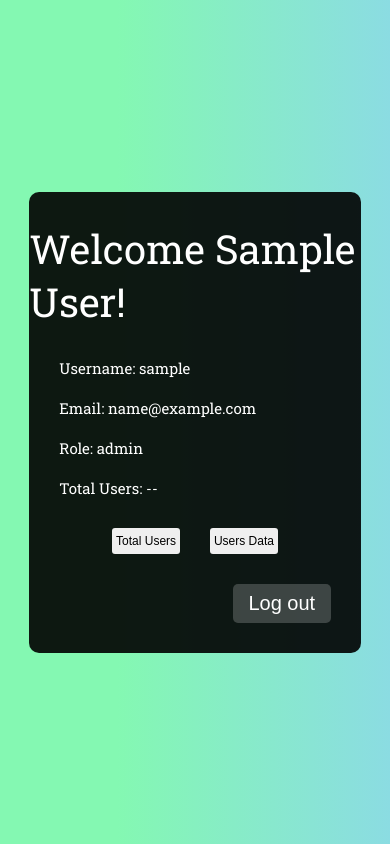
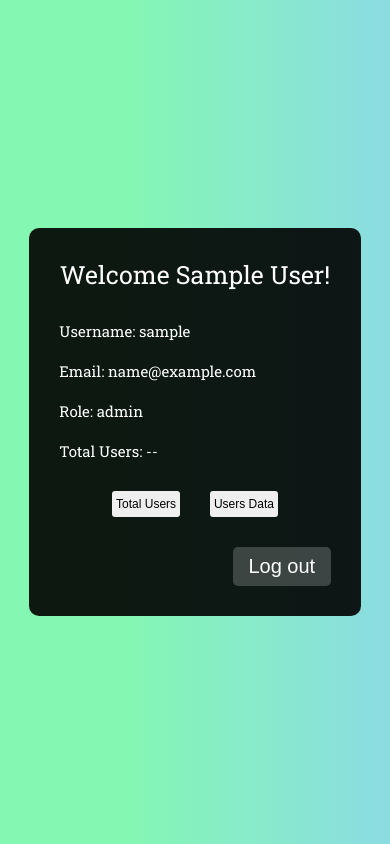
Before and after one commit to 786abubakar0/Mern_jwt_authentication, a React (Create React App) app in the folder Frontend/: page /profile in a window 390 px wide. Built offline with nearby package versions, Linux system fonts and the light colour scheme; no server answers; sample sign-in values are in the browser's storage.

Commit message:
Update profile.css

```diff
--- a/Frontend/src/files/styles/profile.css
+++ b/Frontend/src/files/styles/profile.css
@@ -143,6 +143,9 @@ button.profile__logout-button{
 }
 
 @media (max-width: 600px){
+.profile__logout-container .profile__heading{
+    font-size: 25px;
+}
 .profile__logout-form form{
     padding: 0 30px;
 }
@@ -150,4 +153,5 @@ button.profile__logout-button{
     width: 85vw;
 }
 
+
 }
```
